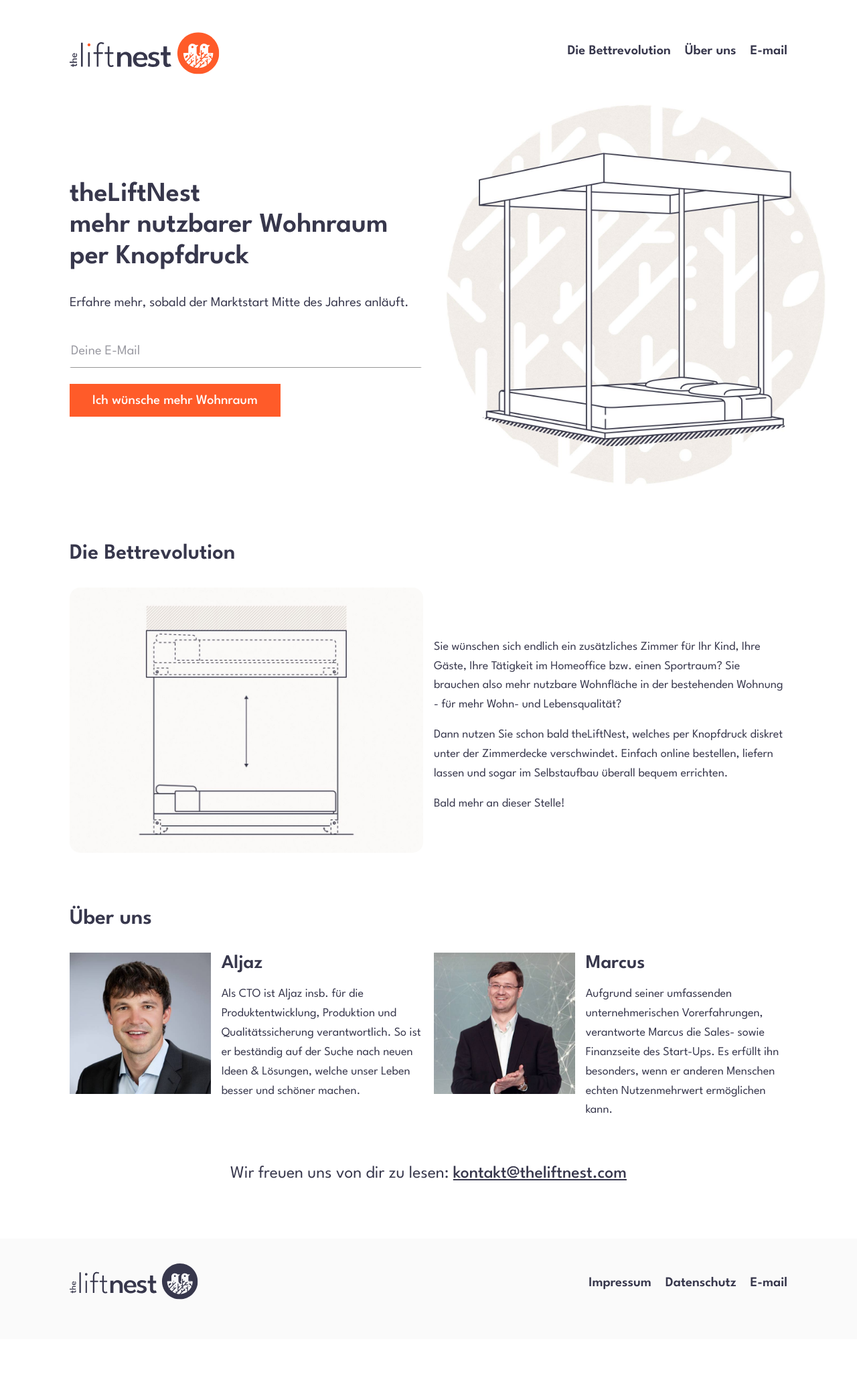
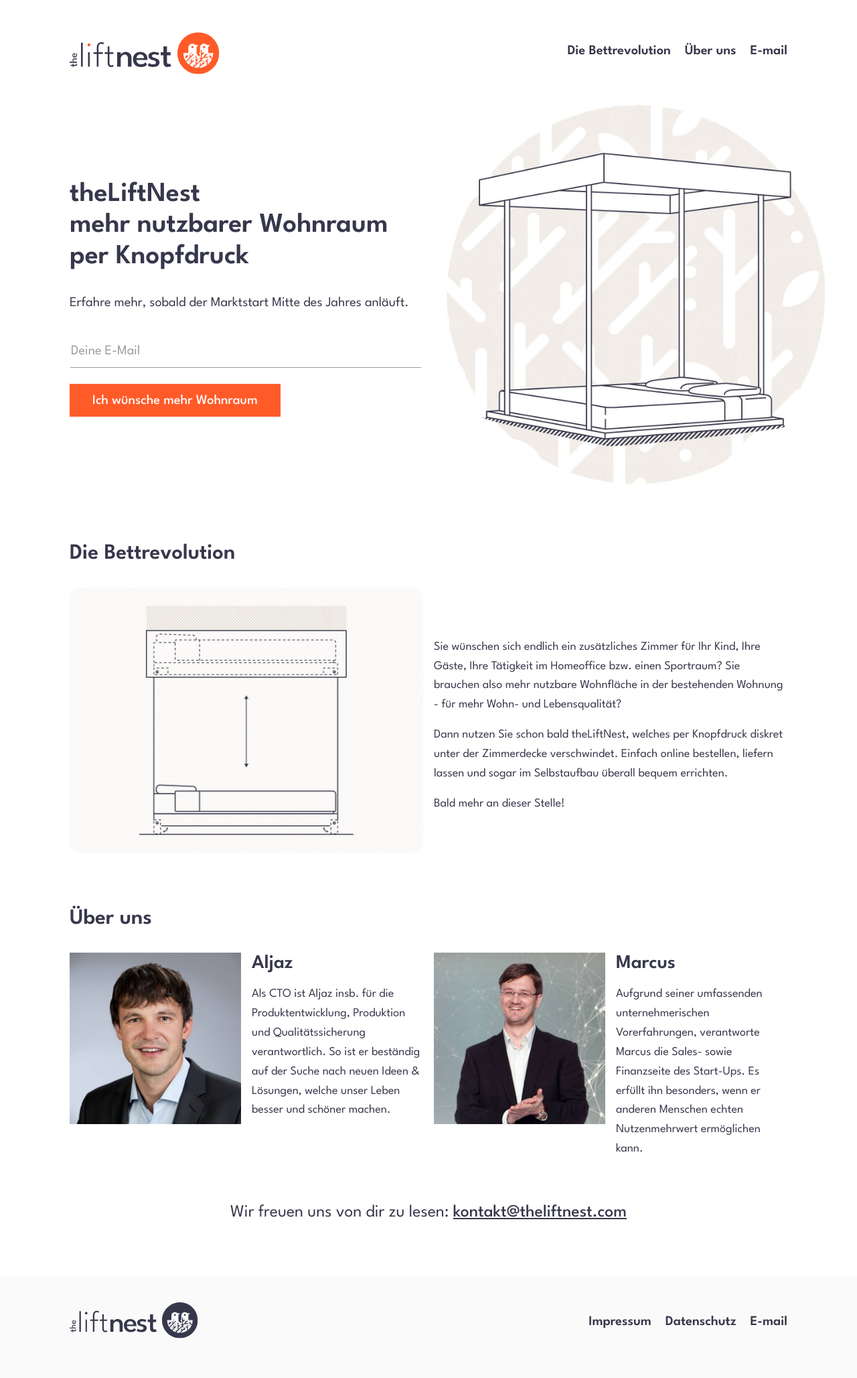
Before and after one commit to theliftnest/theliftnest-github.io, a Jekyll site: the page built from index.md, in a window 1280 px wide. Shown: the whole page at 67% size. Built offline with Jekyll 4.4.1, drawn with Linux system fonts in a browser that asks for light colours; nearby versions of some CDN libraries; before the commit the page ends 1999 px from its top, so only the background shows below that.

Commit message:
big images

```diff
--- a/_includes/main-nav-desk.html
+++ b/_includes/main-nav-desk.html
@@ -11,8 +11,9 @@
       <!-- col -->
       <div class="col-sm-9">
         <ul class="inline big">
-          <li><a href="#about-the-project-id" uk-scroll data-offset="100">Die Bettrevolution</a></li>
-          <li><a href="#about-us-id" uk-scroll data-offset="100">Über uns</a></li>
+          <!-- <li><a href="#about-the-project-id" uk-scroll data-offset="100">Die Bettrevolution</a></li> -->
+          <li><a {% if page.url != "/" %} href="{{ "/#about-the-project-id" }}" {% else %} href="#about-the-project-id" uk-scroll data-offset="100" {% endif %}>Die Bettrevolution</a></li>
+          <li><a {% if page.url != "/" %} href="{{ "/#about-us-id" }}" {% else %} href="#about-us-id" uk-scroll data-offset="100" {% endif %}>Über uns</a></li>
           <li><a href="mailto:{{ site.contact-email }}" target="_blank">E-mail</a></li>
         </ul>
       </div>
--- a/_layouts/home.html
+++ b/_layouts/home.html
@@ -56,14 +56,14 @@
           <!-- row -->
           <div class="row">
             <!-- col -->
-            <div class="col-xs-12 col-sm-5 team-member-image">
+            <div class="col-xs-12 col-sm-6 team-member-image">
               <figure>
                 <img src="{{ team-member.image }}" alt="{{ team-member.name }}">
               </figure>
             </div>
             <!-- col end -->
             <!-- col  -->
-            <div class="col-xs-12 col-sm-7 team-member-info">
+            <div class="col-xs-12 col-sm-6 team-member-info">
               <h4>{{ team-member.name }}</h4>
               <p>{{ team-member.excerpt }}</p>
             </div>
```
Also changed, not shown: _team-members/2021-02-21-member-aljaz-primozic.md (+1 -1 lines), assets/images/members/aljaz.jpg (renamed from assets/images/members/aljaz-primozic.jpg).
